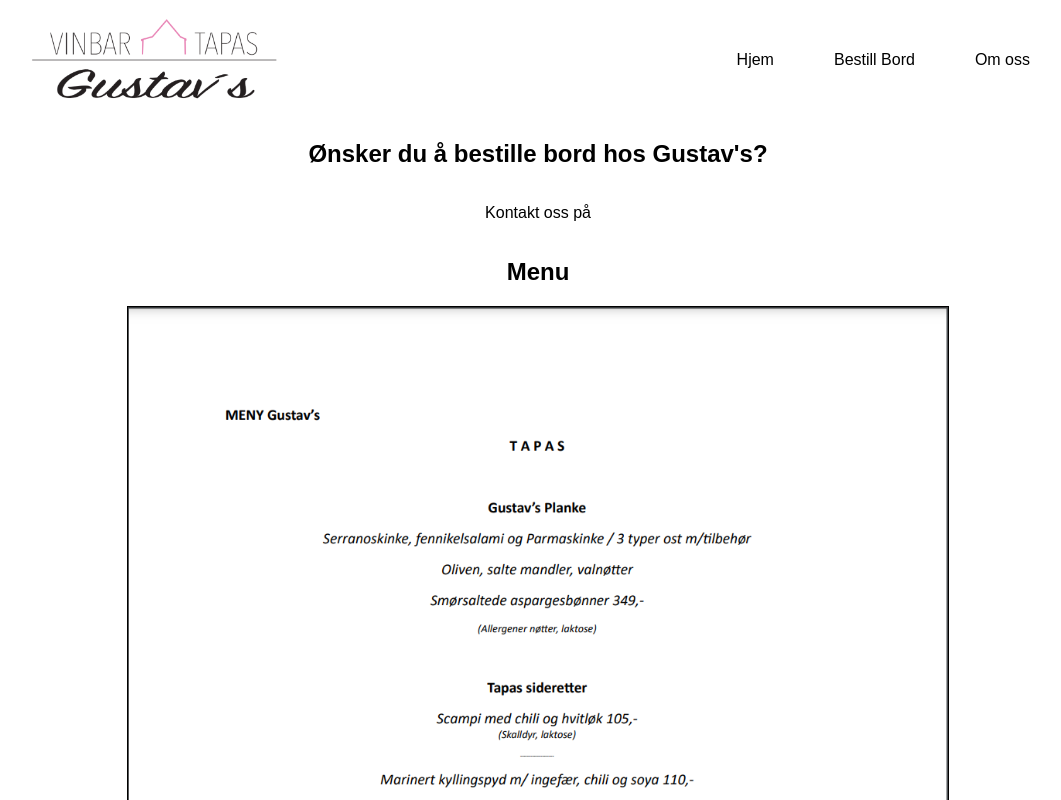
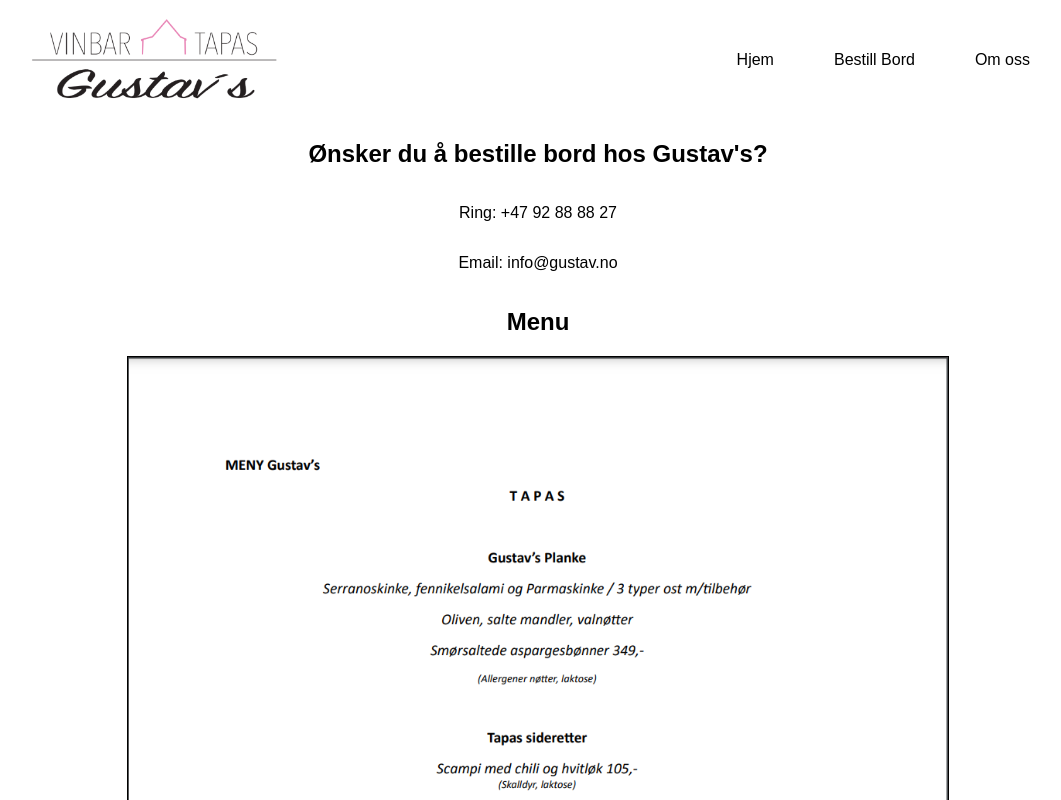
Before and after one commit to EliasOpstad/gustavs, a React (Create React App) app: page / in a window 1280 px wide. Both pictures are taken after a click on the element "Bestill Bord". Shown: the top 800 px of the page, without its empty margins (102-1163 px from the left). Built offline with nearby package versions, Linux system fonts and the light colour scheme.

Commit message:
Ready 2 deploy

```diff
--- a/src/CommonComponents/Footer.tsx
+++ b/src/CommonComponents/Footer.tsx
@@ -17,6 +17,7 @@
   color: white;
   margin-left: 10%;
   justify-content: flex-start;
+  gap: 100px;
   padding-top: 40px;
 `;
 const GustavInformation = styled(Column)``;
--- a/src/helper/HelperVariables.ts
+++ b/src/helper/HelperVariables.ts
@@ -4,7 +4,7 @@
   "https://www.facebook.com/profile.php?id=100095026144226";
 
 export const ADDRESS = "Gustav Vigelandsgate 32, 0264 Oslo";
-export const PHONE = "+4792888827";
+export const PHONE = "+47 92 88 88 27";
 export const EMAIL = "info@gustav.no";
 
 // Åpningstider onsdag - lørdag
--- a/src/pages/OrderTable.tsx
+++ b/src/pages/OrderTable.tsx
@@ -3,6 +3,7 @@
 import menu1 from "../Images/Meny-1.png";
 import menu2 from "../Images/Meny-2.png";
 import { Column } from "../styles/Style-helper";
+import { EMAIL, PHONE } from "../helper/HelperVariables";
 
 const Container = styled(Column)`
   display: flex;
@@ -15,14 +16,15 @@
   border: 1px solid black;
   width: 80%;
   margin: auto;
-  padding-bottom: 10px;
+  margin-bottom: 50px;
 `;
 
 export const OrderTable = () => {
   return (
     <Container>
       <h1>Ønsker du å bestille bord hos Gustav's?</h1>
-      <p>Kontakt oss på </p>
+      <p>Ring: {PHONE}</p>
+      <p>Email: {EMAIL}</p>
       <h1>Menu</h1>
       <Menu src={menu1} />
       <Menu src={menu2} />
```
